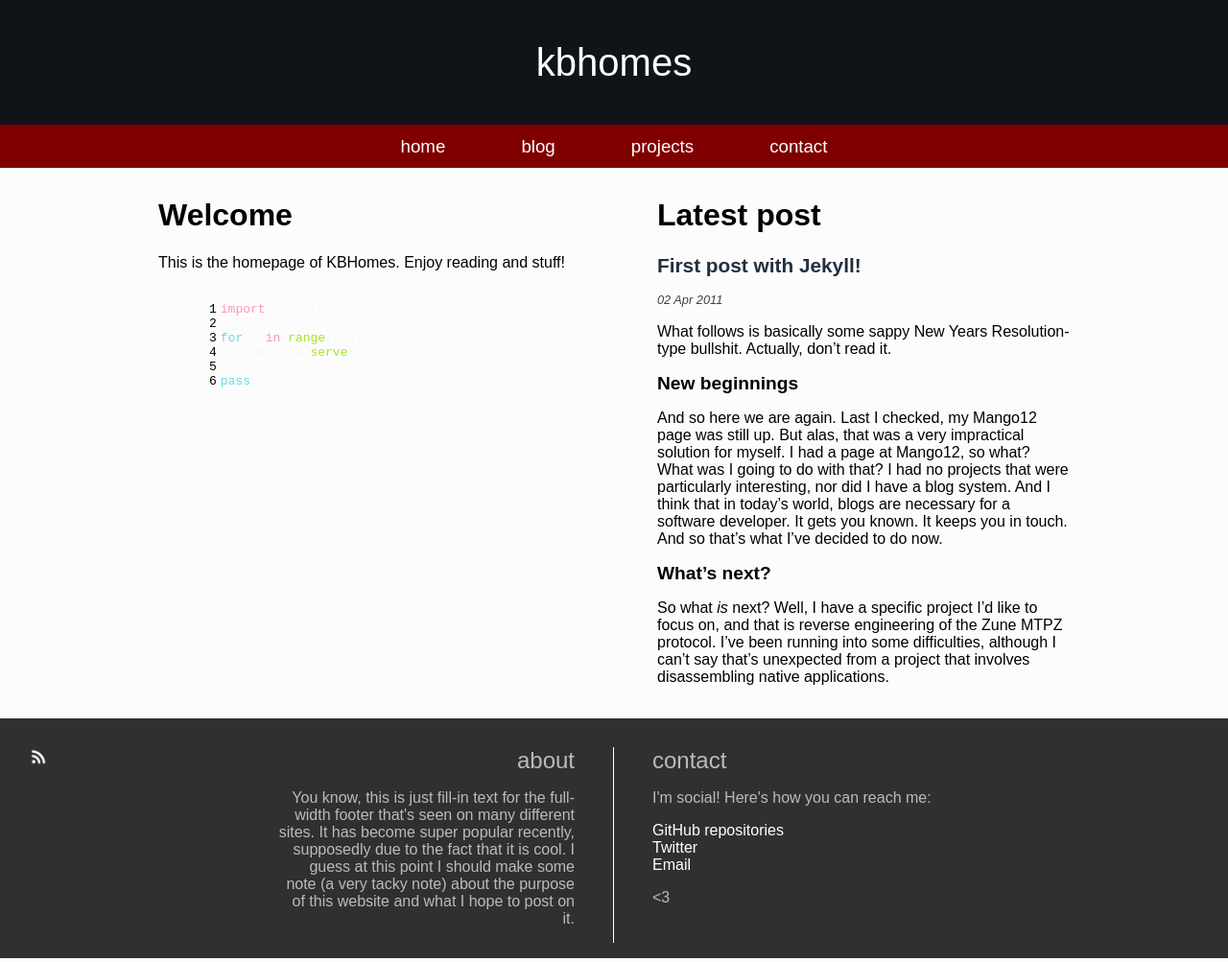
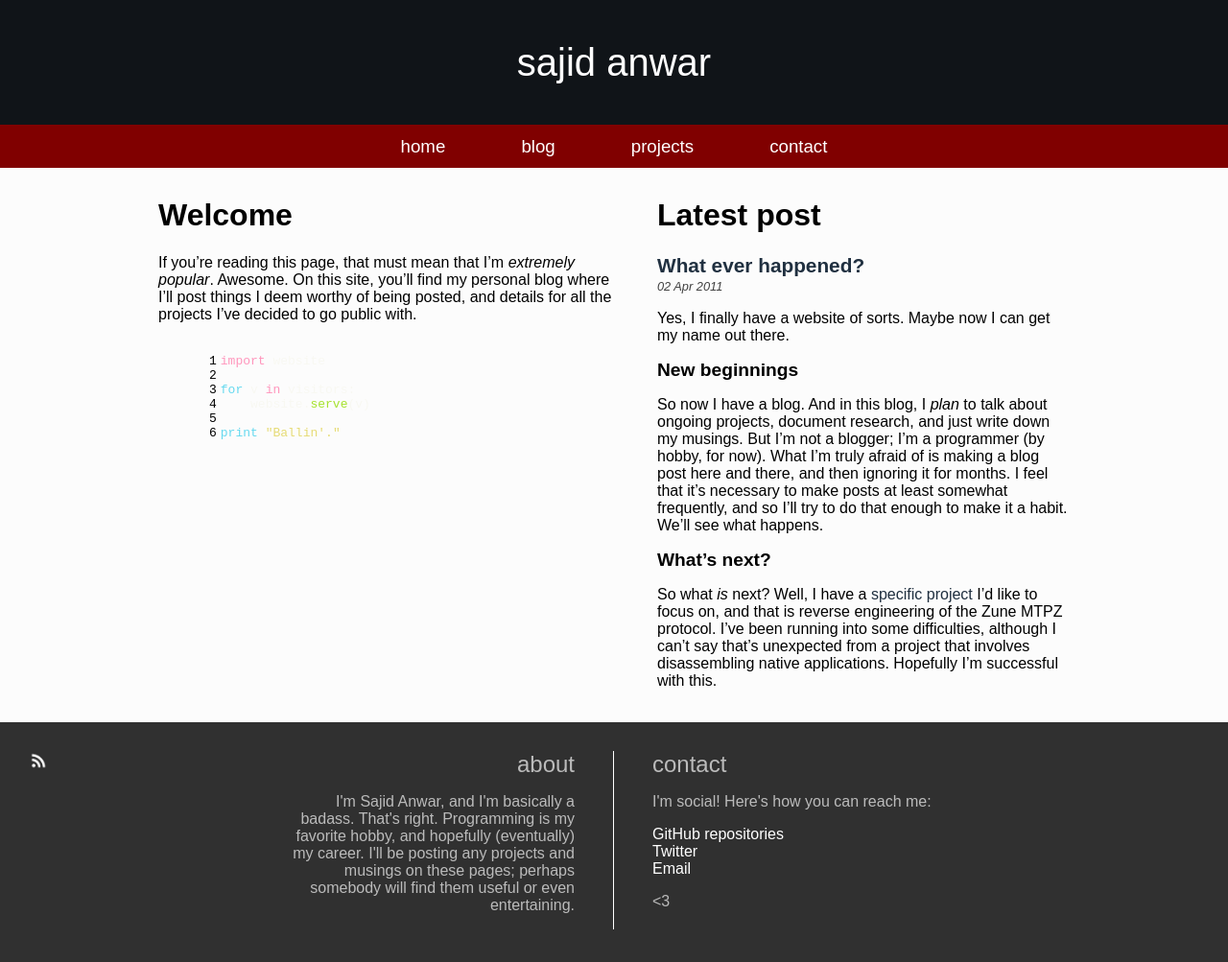
Before and after one commit to kbhomes/kbhomes.github.com, a Jekyll site: the page built from index.markdown, in a window 1280 px wide. Shown: the whole page at 96% size. Built offline with Jekyll 4.4.1, drawn with Linux system fonts in a browser that asks for light colours.

Commit message:
Personal information added, testing Disqus comments

```diff
--- a/_layouts/default.html
+++ b/_layouts/default.html
@@ -20,7 +20,7 @@
 	<body class="site">
 		<div class="header">
 			<div class="logo">
-			kbhomes
+			sajid anwar
 			</div>
 			<div class="menu">
 				<ul class="menu">
@@ -42,9 +42,10 @@
 				<div class="footer_left">
 					<span class="footer_header">about</span>
 					<p>
-					You know, this is just fill-in text for the full-width footer that's seen on many different sites. It has become super popular recently,
-					supposedly due to the fact that it is cool. I guess at this point I should make some note (a very tacky note) about the purpose of this
-					website and what I hope to post on it.
+					I'm Sajid Anwar, and I'm basically a badass. That's right. Programming
+					is my favorite hobby, and hopefully (eventually) my career. I'll be posting
+					any projects and musings on these pages; perhaps somebody will find them
+					useful or even entertaining.
 					</p>
 				</div>
 				<div class="footer_right">
--- a/_posts/2011-04-02-first-post-with-jekyll.markdown
+++ /dev/null
@@ -1,26 +0,0 @@
----
-layout: post
-title: First post with Jekyll!
----
-
-What follows is basically some sappy New Years Resolution-type bullshit.
-Actually, don't read it.
-
-New beginnings
---------------
-
-And so here we are again. Last I checked, my Mango12 page was still up.
-But alas, that was a very impractical solution for myself. I had a page
-at Mango12, so what? What was I going to do with that? I had no projects
-that were particularly interesting, nor did I have a blog system. And
-I think that in today's world, blogs are necessary for a software
-developer. It gets you known. It keeps you in touch. And so that's what
-I've decided to do now.
-
-What's next?
-------------
-
-So what *is* next? Well, I have a specific project I'd like to focus on, and
-that is reverse engineering of the Zune MTPZ protocol. I've been running into
-some difficulties, although I can't say that's unexpected from a project that
-involves disassembling native applications.
--- /dev/null
+++ b/_posts/2011-04-02-what-ever-happened.markdown
@@ -0,0 +1,25 @@
+---
+layout: post
+title: What ever happened?
+---
+
+Yes, I finally have a website of sorts. Maybe now I can get my name out there.
+
+New beginnings
+--------------
+
+So now I have a blog. And in this blog, I *plan* to talk about ongoing projects,
+document research, and just write down my musings. But I'm not a blogger; I'm a
+programmer (by hobby, for now). What I'm truly afraid of is making a blog post
+here and there, and then ignoring it for months. I feel that it's necessary
+to make posts at least somewhat frequently, and so I'll try to do that enough
+to make it a habit. We'll see what happens.
+
+What's next?
+------------
+
+So what *is* next? Well, I have a [specific project](/projects.html)
+I'd like to focus on, and that is reverse engineering of the Zune MTPZ protocol.
+I've been running into some difficulties, although I can't say that's unexpected
+from a project that involves disassembling native applications. Hopefully I'm
+successful with this.
--- a/index.markdown
+++ b/index.markdown
@@ -6,13 +6,14 @@ layout: home
 Welcome
 =======
 
-This is the homepage of KBHomes. Enjoy reading and stuff!
+If you're reading this page, that must mean that I'm *extremely popular*. Awesome. On this site, you'll find my personal
+blog where I'll post things I deem worthy of being posted, and details for all the projects I've decided to go public with.
 
 {% highlight python linenos=table %}
 import website
 
-for i in range(visitors):
-    website.serve(i)
+for v in visitors:
+    website.serve(v)
 
-pass
+print "Ballin'."
 {% endhighlight %}
--- a/styles/main.css
+++ b/styles/main.css
@@ -100,6 +100,7 @@ div.right h1.title a { text-decoration: none; }
 div.right h1.title
 {
 	font-size: 1.3em;
+	margin-bottom: 0px;
 }
 
 div.right h2
```
Also changed, not shown: _layouts/post.html (+21 -0 lines).
